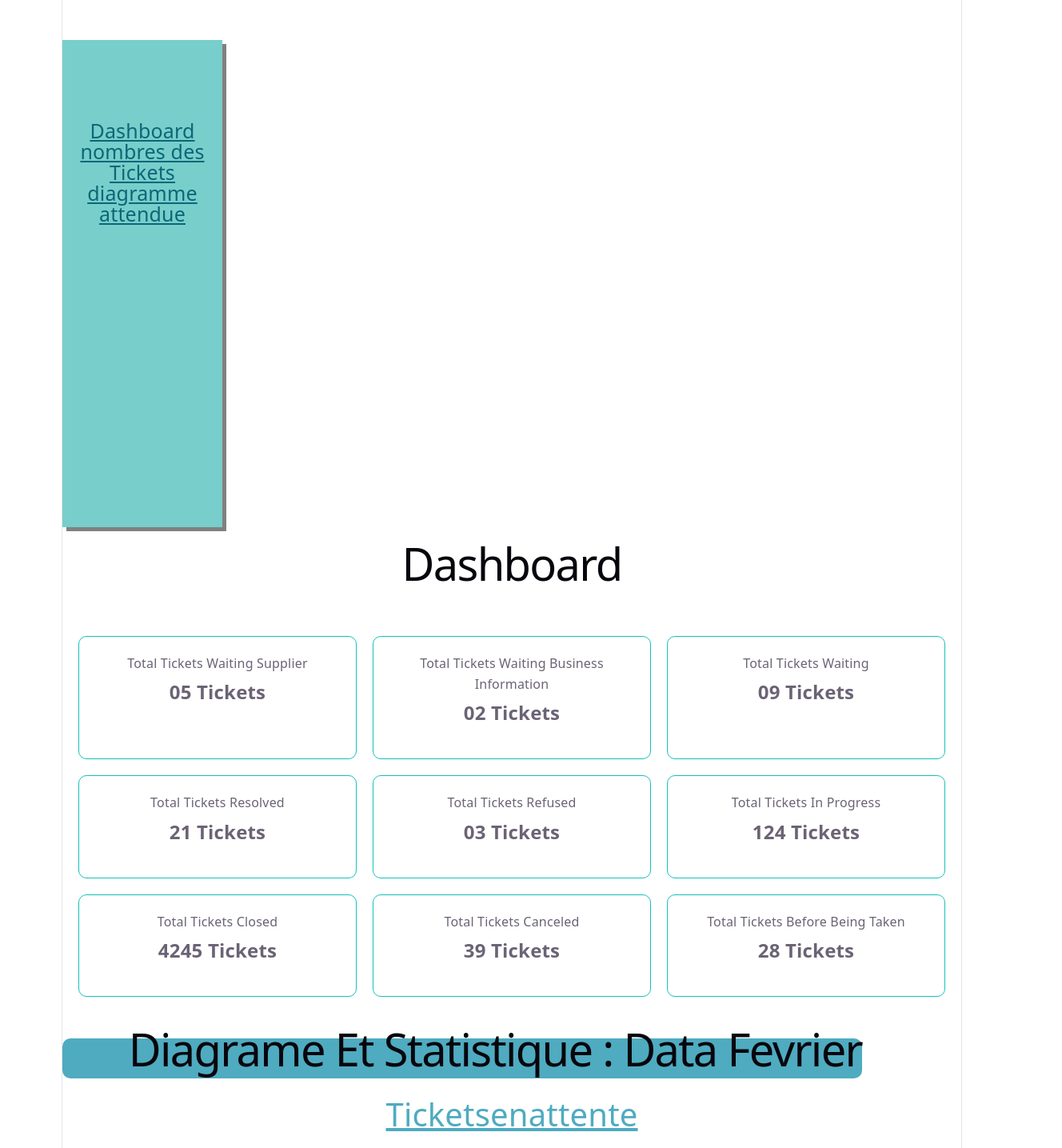
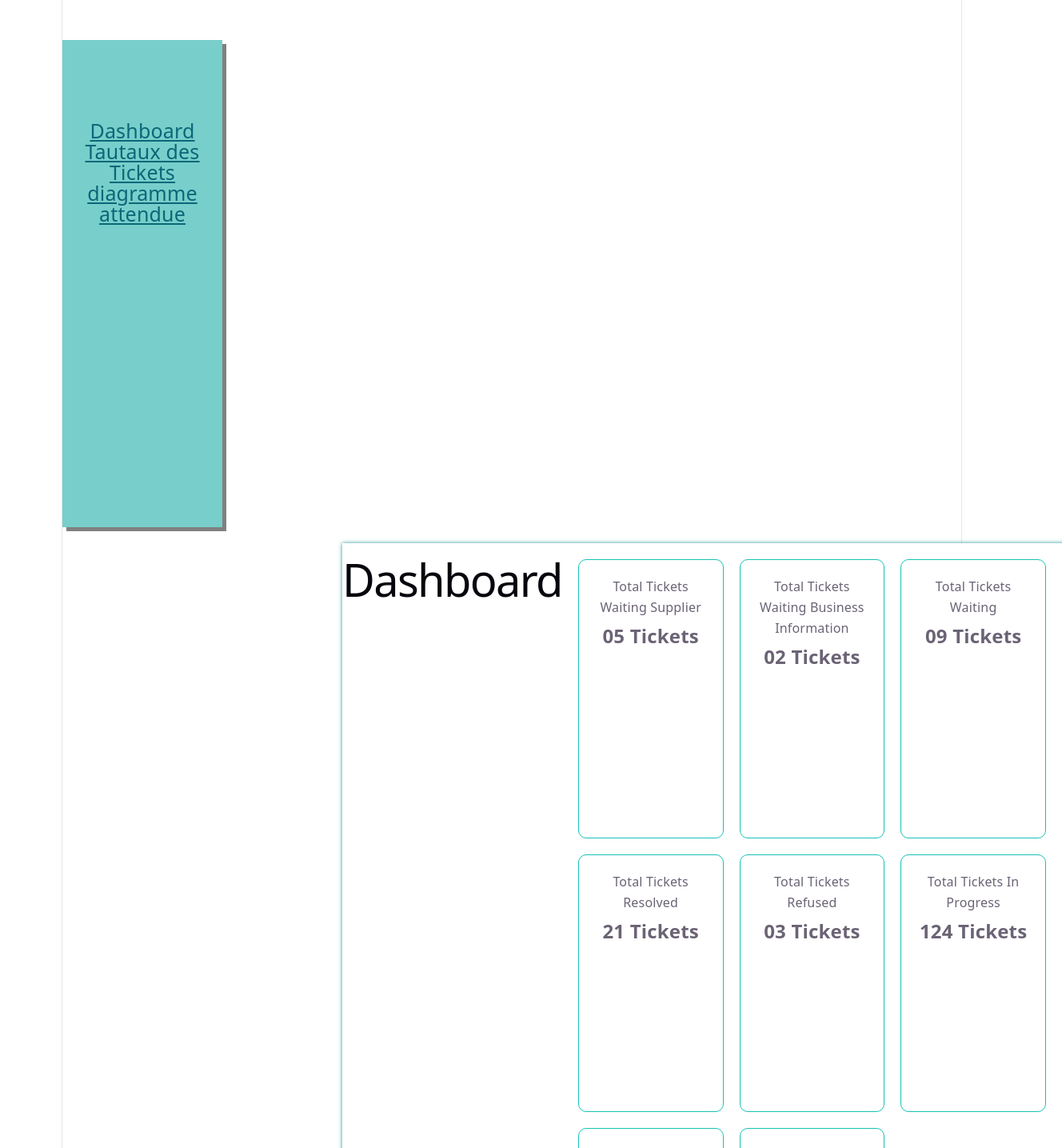
Before and after one commit to lailachouraichi992-tech/Dashbord-Service-Desk, a React (Vite) app: page / in a window 1280 px wide. Shown: the top 1435 px of the page at 80% size, 1328 px wide, since content can reach past the window. Built offline with nearby package versions, Linux system fonts and the light colour scheme.

Commit message:
Update dashboard links and remove unused box
Replaced old ticket links with new ones and removed a box displaying total tickets before being taken.

```diff
--- a/src/components/dashboard.jsx
+++ b/src/components/dashboard.jsx
@@ -15,8 +15,8 @@ export default function Dashboard() {
 
 
   <Link id="link-D" to="/Dashboard"> Dashboard</Link> <br />
-  <Link id="link-D" to="/Nombres-des-Tickets">nombres des Tickets </Link>  <br />
-  <Link id="link-D" to="/Diagramme-attendue"> diagramme attendue</Link>  <br />
+  <Link id="link-D" to="/tautauxdestickets">Tautaux des Tickets </Link>  <br />
+  <Link id="link-D" to="/ticketsenattente"> diagramme attendue</Link>  <br />
 
 
 </div>
@@ -24,7 +24,7 @@ export default function Dashboard() {
 
 
 
-<div className="section">
+<div id="section">
 
       <h1> Dashboard </h1> <br />
 
@@ -70,11 +70,6 @@ export default function Dashboard() {
     <h3>39 Tickets</h3>
   </div>
 
-  <div className="box">
-    <p>Total Tickets Before Being Taken</p>
-    <h3>28 Tickets</h3>
-  </div>
-
    </div>
   </div>
 
```
